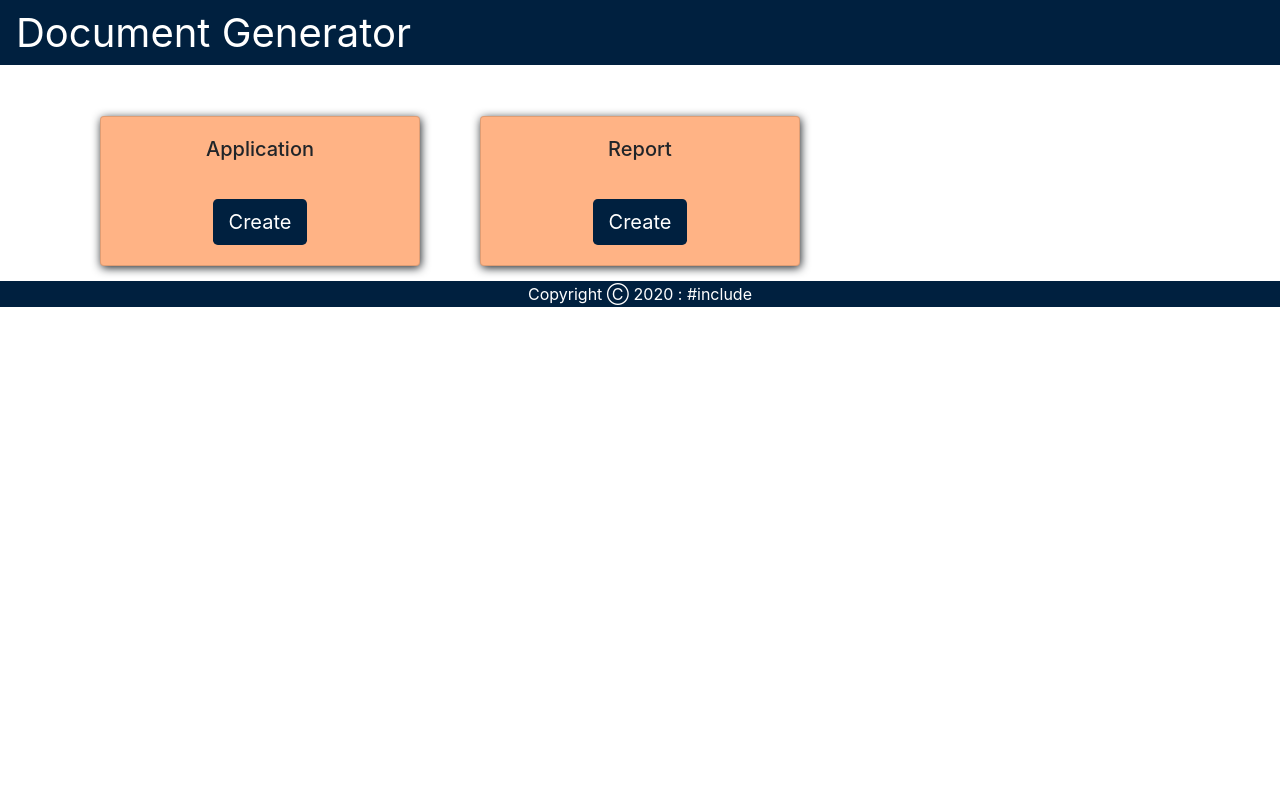
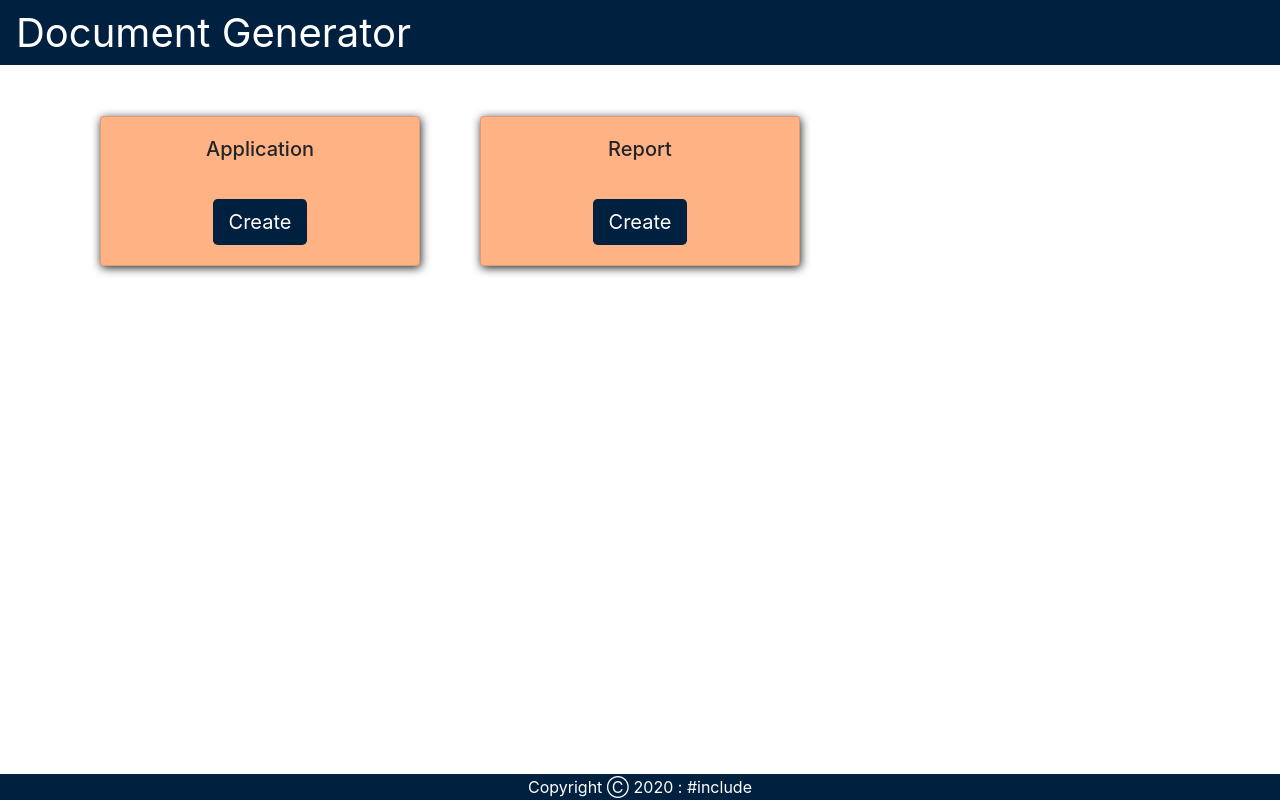
Before and after one commit to pratyaa/automate_Report, a React (Create React App) app: page /#/ in a window 1280 px wide. Built offline with nearby package versions, Linux system fonts and the light colour scheme.

Commit message:
Update Footer.js

```diff
--- a/src/components/Footer.js
+++ b/src/components/Footer.js
@@ -3,7 +3,7 @@ import React from "react";
 const Footer = () => {
     return (
         <div >
-            <p style={{width:"100%",backgroundColor:"#00203f",textAlign: "center",padding:"5px",color:"white",marginBottom:"0",bottom:"0"}}>Copyright Ⓒ 2020 : #include</p>
+            <p style={{width:"100%",backgroundColor:"#00203f",textAlign: "center",padding:"5px",color:"white",marginBottom:"0",position:"fixed",bottom:"0"}}>Copyright Ⓒ 2020 : #include</p>
         </div>
     );
 };
```
